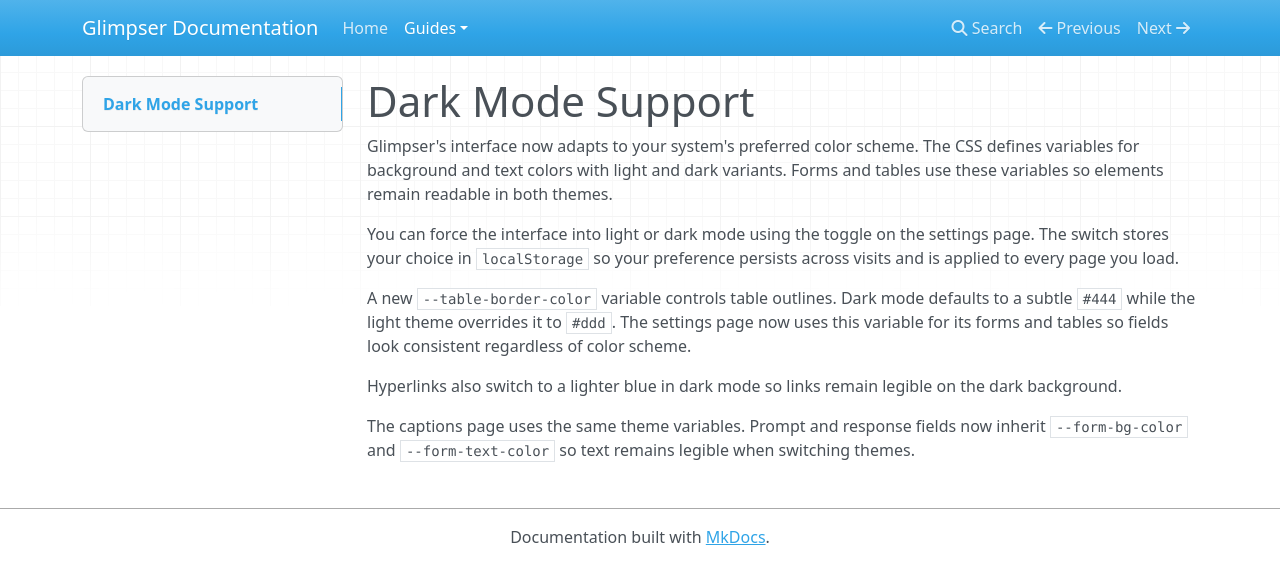
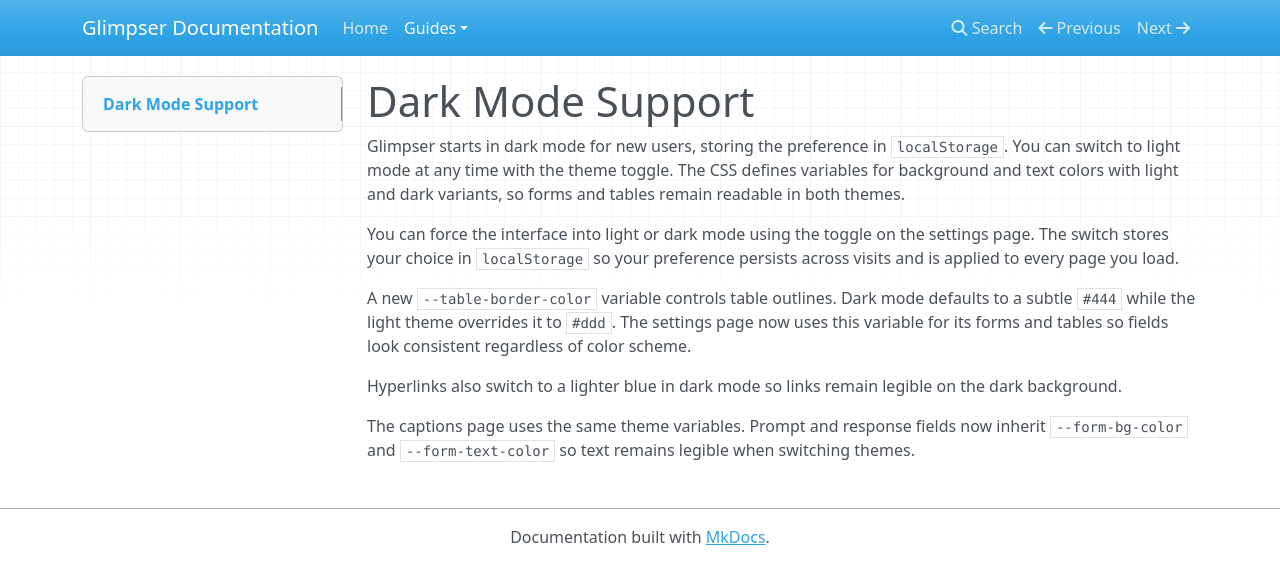
Before and after one commit to KristopherKubicki/glimpser, an MkDocs documentation site: the page built from docs/dark_mode.md, in a window 1280 px wide. Shown: the top 584 px of the page. Built offline with MkDocs 1.6.1, drawn with Linux system fonts in a browser that asks for light colours; nearby versions of some CDN libraries.

Commit message:
feat(ui): default new users to dark mode

```diff
--- a/docs/dark_mode.md
+++ b/docs/dark_mode.md
@@ -1,9 +1,9 @@
 # Dark Mode Support
 
-Glimpser's interface now adapts to your system's preferred color scheme.
-The CSS defines variables for background and text colors with light and dark
-variants. Forms and tables use these variables so elements remain readable in
-both themes.
+Glimpser starts in dark mode for new users, storing the preference in
+`localStorage`. You can switch to light mode at any time with the theme
+toggle. The CSS defines variables for background and text colors with light and
+dark variants, so forms and tables remain readable in both themes.
 
 You can force the interface into light or dark mode using the toggle on the
 settings page. The switch stores your choice in `localStorage` so your
```
Also changed, not shown: app/static/js/theme.js (+5 -5 lines), 1 other file.
